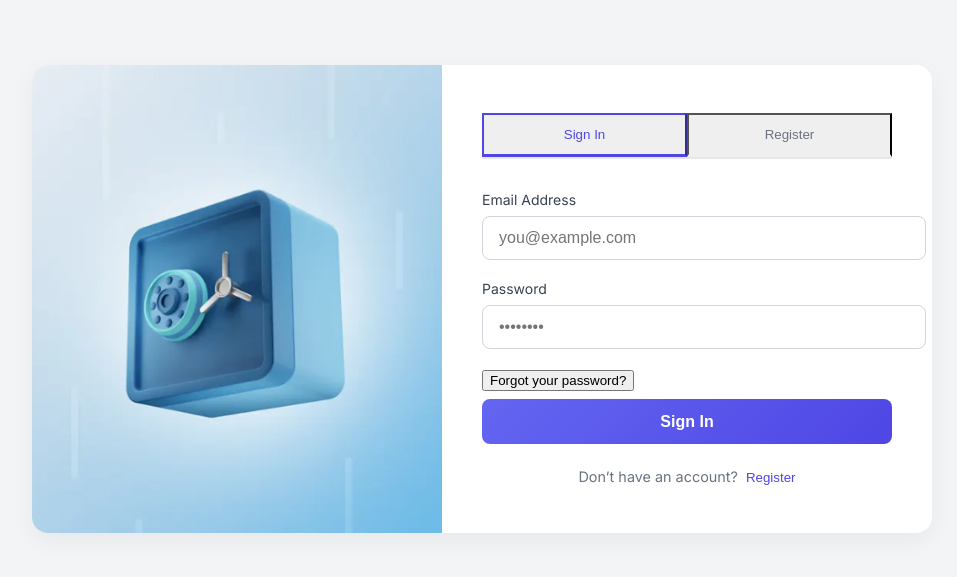
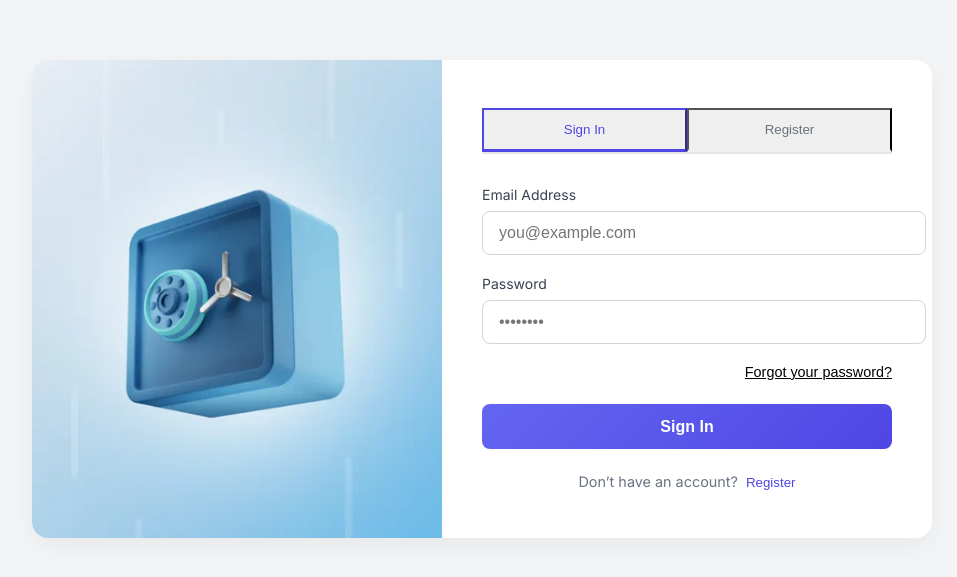
Before and after one commit to tinulica/frontend1, a React (Create React App) app: page / in a window 1280 px wide. Shown: the part 133-710 px from the top of the page, without its empty margins (158-1115 px from the left). Built offline with nearby package versions, Linux system fonts and the light colour scheme.

Commit message:
Update Home.css

```diff
--- a/src/components/Home.css
+++ b/src/components/Home.css
@@ -146,3 +146,22 @@
     padding: 2rem;
   }
 }
+/* Home.css */
+
+/* Container for the “Forgot your password?” link */
+.forgot-container {
+  display: flex;
+  justify-content: flex-end;
+  margin-bottom: 1rem;
+}
+
+/* Style the link-like button */
+.forgot-link {
+  background: none;
+  border: none;
+  padding: 0;
+  color: var(--primary);
+  font-size: 0.9rem;
+  text-decoration: underline;
+  cursor: pointer;
+}
```
